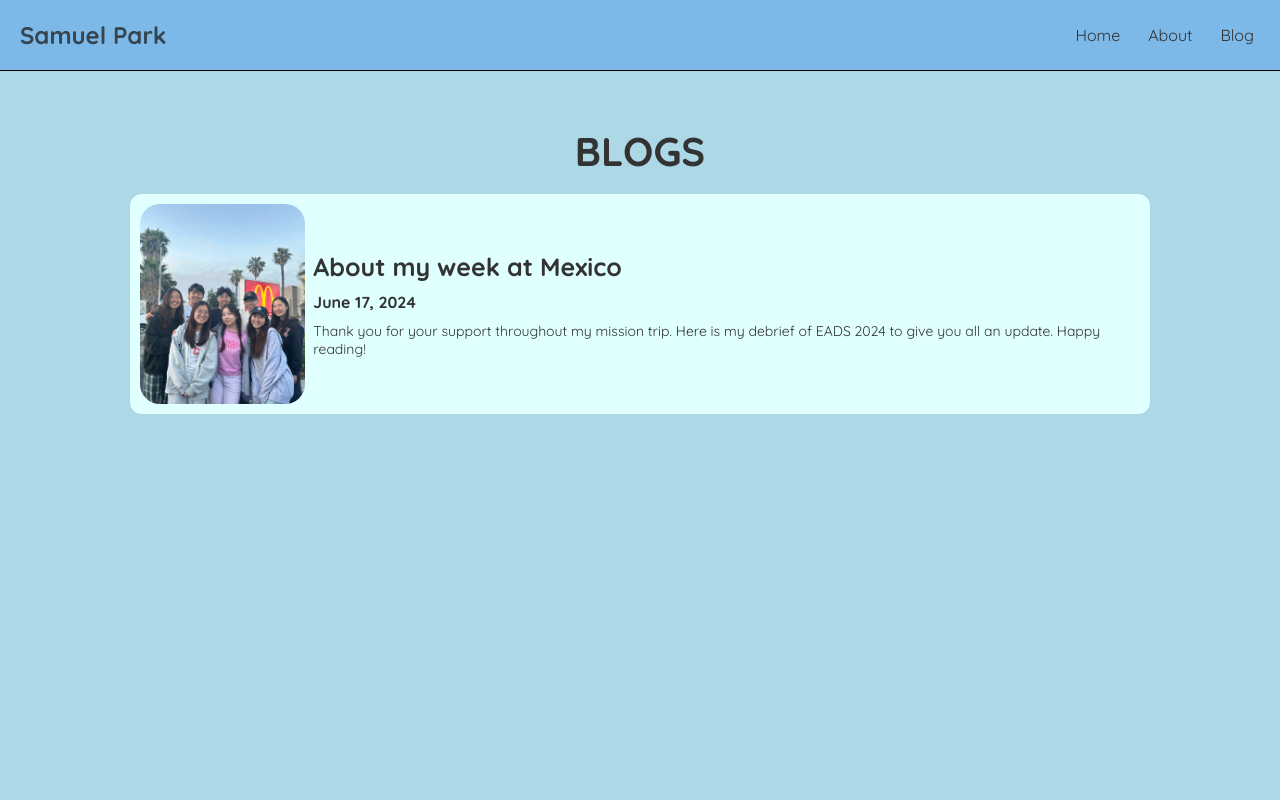
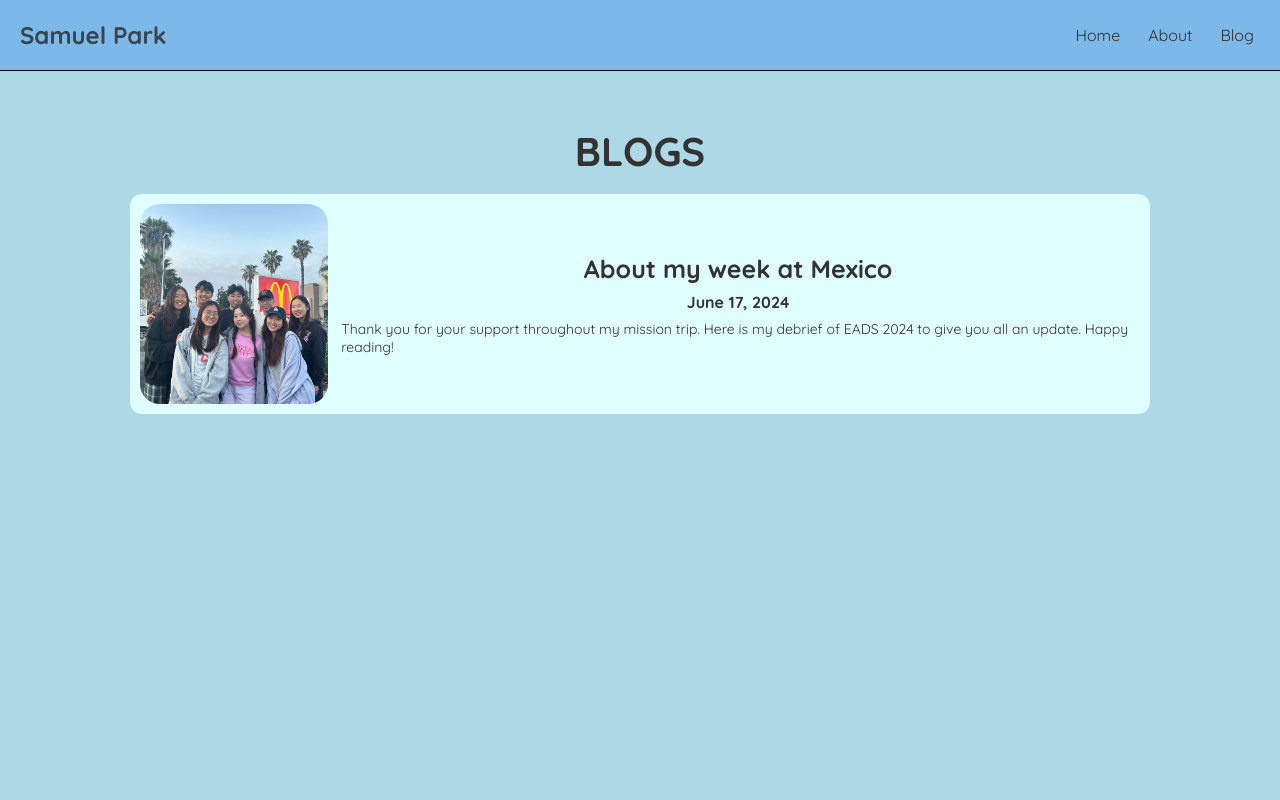
Before and after one commit to samparkk13/parksamuel.com, a React (Create React App) app: page /blog in a window 1280 px wide. Shown: the top 800 px of the page. Built offline with nearby package versions, Linux system fonts and the light colour scheme.

Commit message:
blog page changes

```diff
--- a/src/components/About/About.js
+++ b/src/components/About/About.js
@@ -45,8 +45,8 @@ const styles = {
         alignItems: "center", // Align items vertically
         paddingTop: '50px', // Add some padding at the top
         position: "relative",
-        // overflowY: "auto", // Allow the container to scroll vertically if content overflows
-        boxSizing: "border-box", // Ensure padding is included in the height calculation
+        overflowY: "auto", // Allow the container to scroll vertically if content overflows
+        // boxSizing: "border-box", // Ensure padding is included in the height calculation
     },
     content: {
         display: "flex",
--- a/src/components/Blog/BlogCard.js
+++ b/src/components/Blog/BlogCard.js
@@ -21,12 +21,15 @@ const BlogCard = ({ title, time, description, image, path }) => {
       background={isOnBlock ? "linear-gradient(to right, #7CB9E8, #9CD7F1)" : "lightcyan"} // Gradient background on hover
       p={10} // Padding for the whole card
     >
-
-      <Image src={image} boxSize="200px" objectFit='cover' borderRadius={20} />
-      <VStack align="start" spacing={10} width="100%">
-        <Heading fontSize="25px" textAlign="center">{title}</Heading>
-        <Heading fontSize="16px" textAlign="center">{time}</Heading>
-        <Text fontSize="14px" textAlign="left">{description}</Text>
+    <VStack>
+      <HStack>
+        <Image src={image} boxSize="200px" objectFit='cover' borderRadius={20} />
+          <VStack marginTop={5} marginBottom={5} marginRight={5} marginLeft={5}>
+            <Heading fontSize="25px" textAlign="center">{title}</Heading>
+            <Heading fontSize="16px" textAlign="center">{time}</Heading>
+            <Text fontSize="14px" textAlign="left">{description}</Text>
+          </VStack>
+        </HStack>
       </VStack>
     </HStack>
   );
--- a/src/components/Home/Type.js
+++ b/src/components/Home/Type.js
@@ -5,7 +5,7 @@ function Type() {
     <Typewriter
       options={{
         strings: [
-          "Student at Cornell University",
+          "CS + AI @ Cornell University",
           "Software Engineer",
           "Travel Enthusiast",
         ],
```
